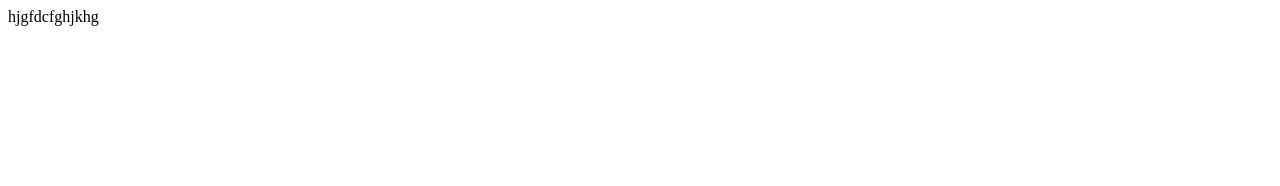
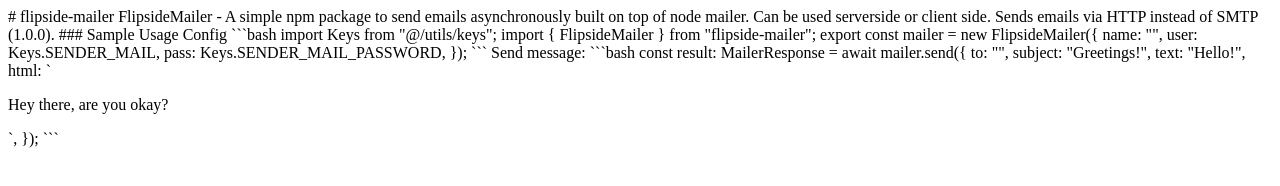
Before and after one commit to aimelive/flipside-mailer, a website: page index.html in a window 1280 px wide. Drawn offline with Linux system fonts and the light colour scheme.

Commit message:
Update index.html

````diff
--- a/index.html
+++ b/index.html
@@ -5,6 +5,35 @@
     </head>
     <body>
         <!-- the content goes here -->
-      hjgfdcfghjkhg
+    # flipside-mailer
+
+FlipsideMailer - A simple npm package to send emails asynchronously built on top of node mailer. Can be used serverside or client side. Sends emails via HTTP instead of SMTP (1.0.0).
+
+### Sample Usage
+
+Config
+
+```bash
+import Keys from "@/utils/keys";
+import { FlipsideMailer } from "flipside-mailer";
+
+export const mailer = new FlipsideMailer({
+  name: "<Sender Name>",
+  user: Keys.SENDER_MAIL,
+  pass: Keys.SENDER_MAIL_PASSWORD,
+});
+```
+
+Send message:
+
+```bash
+  const result: MailerResponse = await mailer.send({
+    to: "<recipient_email>",
+    subject: "Greetings!",
+    text: "Hello!",
+    html: `<p>Hey there, are you okay?</p>`,
+  });
+```
+
     </body>
 </html>
````
